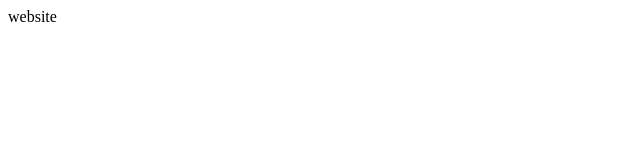
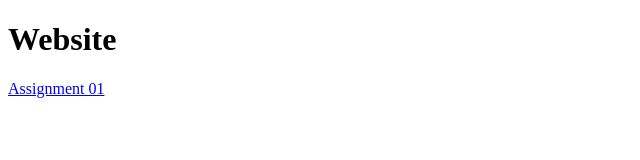
Before and after one commit to rizwanbhatti/html-assignmnets, a plain HTML site: page index.html in a window 1280 px wide. Shown: the whole page, without its empty margins (0-640 px from the left). Drawn offline with Linux system fonts and the light colour scheme.

Commit message:
assignment1 link done

```diff
--- a/index.html
+++ b/index.html
@@ -6,7 +6,8 @@
     <title>Document</title>
 </head>
 <body>
-   website
+ <h1>Website</h1>
+<a href="assignment 1.html">Assignment 01</a>
 
 
 
```
